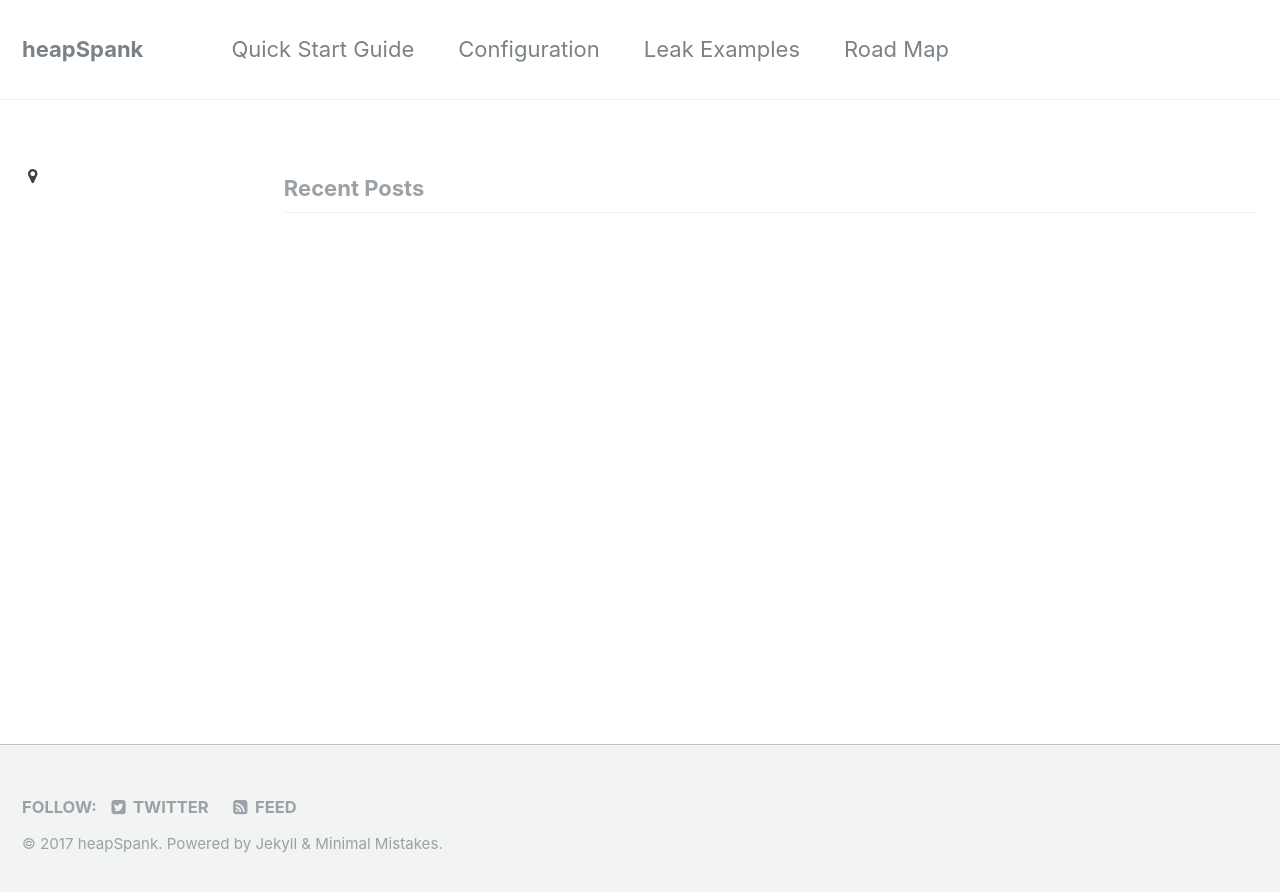
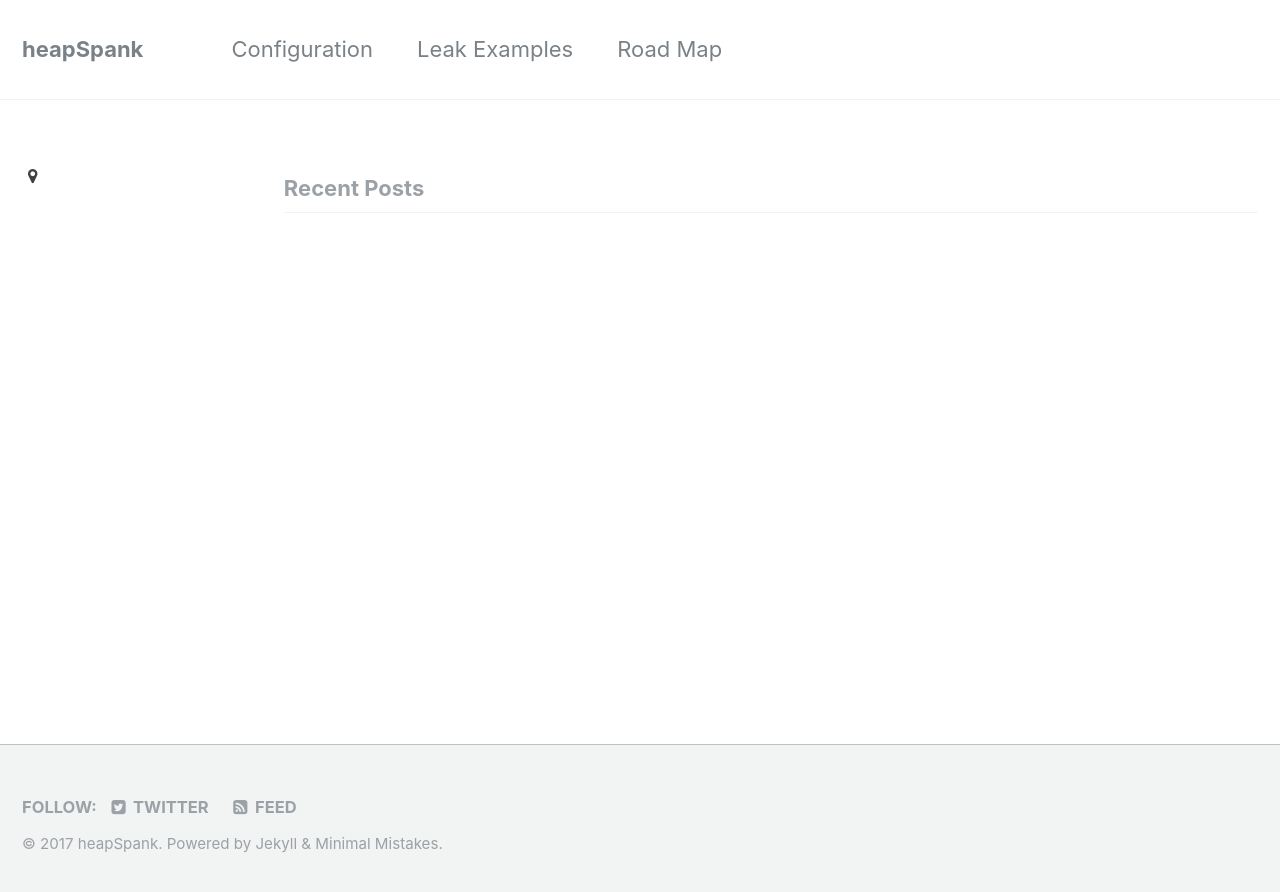
Before and after one commit to eostermueller/heapSpank, a Jekyll site: the page built from docs/index.html, in a window 1280 px wide. Shown: the top 892 px of the page. Built offline with Jekyll 4.4.1, drawn with Linux system fonts in a browser that asks for light colours; the list of posts is cut into pages by our own code.

Commit message:
Update navigation.yml

```diff
--- a/docs/_data/navigation.yml
+++ b/docs/_data/navigation.yml
@@ -1,7 +1,5 @@
 # main links
 main:
-  - title: "Quick Start Guide"
-    url: https://github.com/eostermueller/heapSpank
   - title: "Configuration"
     url: https://github.com/eostermueller/heapSpank
   - title: "Leak Examples"
```
